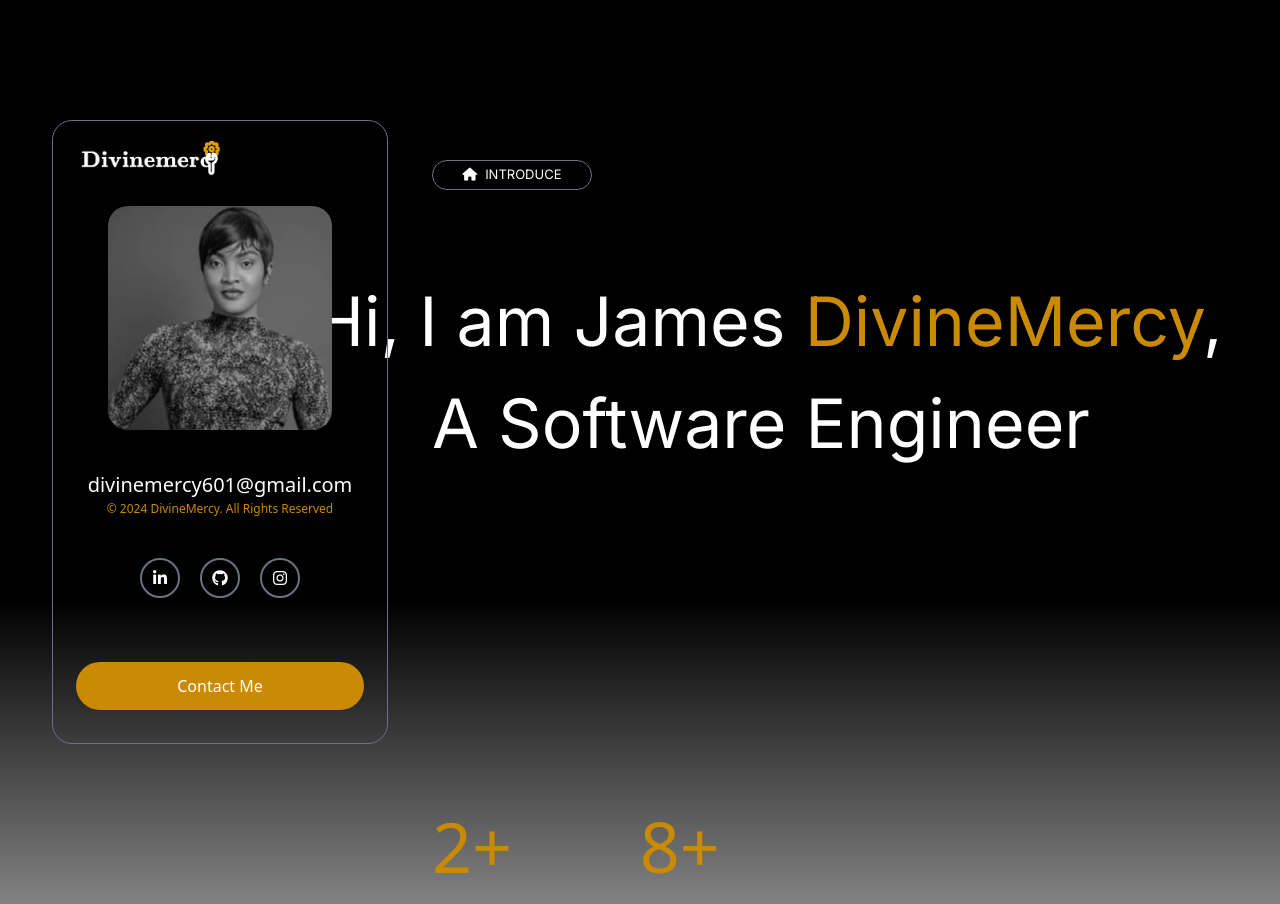
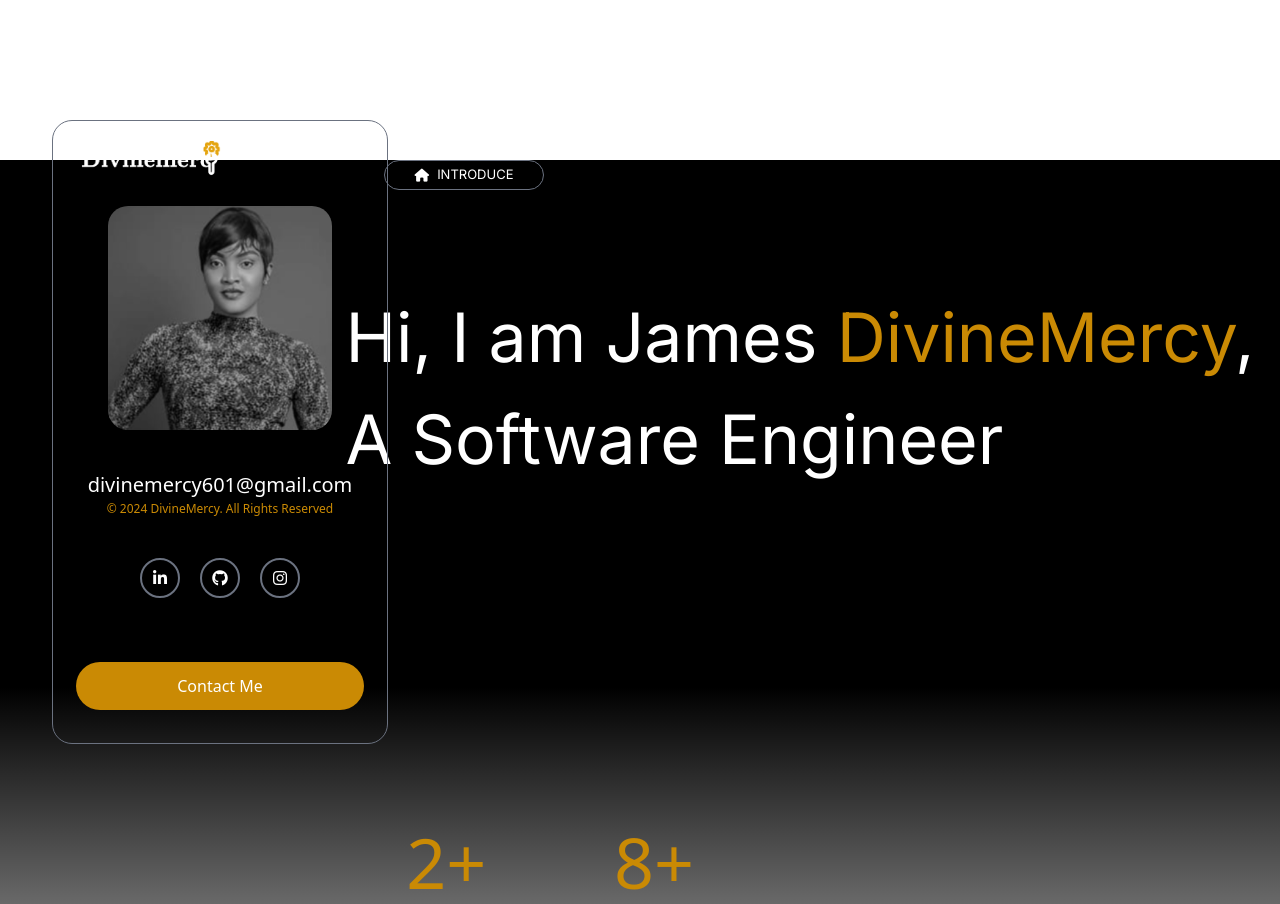
Before and after one commit to Divinegirl8/project, a React (Create React App) app: page /heroPage in a window 1280 px wide. Shown: the top 904 px of the page. Built offline with nearby package versions, Linux system fonts and the light colour scheme.

Commit message:
new commit

```diff
--- a/src/component/HeroPage/index.tsx
+++ b/src/component/HeroPage/index.tsx
@@ -1,3 +1,138 @@
+// import React, { useRef, useState} from "react";
+// import pix2 from "../../asset/hero-section/my-pic (1)-squared-photoaidcom-greyscale.png"
+// import '@fortawesome/fontawesome-free/css/all.min.css';
+// import FilledButton from "../reusuable/FilledButton";
+// import logo from "../../asset/hero-section/mylogo (1).png";
+// import Modal from "../reusuable/Modal";
+// import style from "./index.module.css"
+
+
+// const HeroPage = React.forwardRef<HTMLDivElement, {}>((props, ref) => {
+
+
+//     const [isVisible, setIsVisible] = useState(false);
+
+
+//     const handleModalToggle = () =>{
+//         setIsVisible(!isVisible);
+//     }
+
+
+
+
+
+//     return (
+
+//         <div className={`cursor-none bg-gradient-to-b from-black via-black to-transparent lg:pb-[15rem] pb-[45rem]  relative  ${style.customCursor}`} ref={ref}>
+//             <div className="">
+
+//                 <div className="border-gray-500 border-[0.5px] lg:w-[21rem] h-[39rem] mt-5  px-2 mx-5 lg:px-0 rounded-[20px] lg:left-5 lg:top-10 lg:mt-[80px] sm:mx-[2rem] lg:fixed z-50">
+
+//                    <div className="mt-5 ml-7">
+//                    <img src={logo} className=" w-[9rem]" />
+//                    </div>
+
+//                    <div className="flex justify-center mt-7">
+//                    <img src={pix2} className="w-[14rem] h-[14rem] rounded-[20px]" />
+//                    </div>
+//                     <h1 className="text-white text-[20px] text-center mt-10">divinemercy601@gmail.com</h1>
+//                     <p className="text-yellow-600 text-center text-[12px]">© 2024 DivineMercy. All Rights Reserved</p>
+
+//                     <div className="flex flex-row gap-5  items-center justify-center mt-10">
+
+//                     <div className="rounded-[50px] h-10 w-10 border-2 border-gray-500 hover:border-yellow-600 text-white flex items-center justify-center  cursor-pointer">
+//                             <a href="https://www.linkedin.com/in/divinemercy-james-1244a2239" target="_blank" rel="noopener noreferrer">
+//                                 <i className="fa-brands fa-linkedin-in" style={{ color: "#fff" }}></i>
+//                             </a>
+//                     </div>
+
+
+
+//                         <div className="rounded-[50px] h-10 w-10 border-2 border-gray-500 hover:border-yellow-600 text-white flex items-center justify-center cursor-pointer">
+//                             <a href="https://github.com/Divinegirl8" target="_blank" rel="noopener noreferrer">
+//                                 <i className="fa-brands fa-github" style={{ color: "#fff" }}></i>
+
+//                             </a>
+//                         </div>
+
+
+//                         <div className="rounded-[50px] h-10 w-10 border-2 border-gray-500 hover:border-yellow-600 text-white flex items-center justify-center  cursor-pointer">
+//                             <a href="https://www.instagram.com/divinemercy10_07/" target="_blank" rel="noopener noreferrer">
+//                                 <i className="fa-brands fa-instagram" style={{ color: "#fff" }}></i>
+
+//                             </a>
+//                         </div>
+
+
+//                 </div>
+
+//                     <div className="lg:flex lg:items-center justify-center mt-16">
+//                         <div onClick={handleModalToggle}>
+//                         <FilledButton text="Contact Me"/>
+//                         </div>
+
+//                             {isVisible && (
+//                                 <Modal isVisible={isVisible} onClose={handleModalToggle}/>
+
+//                             )}
+
+//                     </div>
+
+
+
+
+//                 </div>
+//                 <div className="flex lg:ml-[27rem] lg:pt-[10rem] pt-[5rem] ml-5">
+//                     <div className="flex flex-row gap-2 justify-center border-gray-500 border w-[10rem] h-[30px] rounded-[20px] pt-1">
+//                         <i className="fa-solid fa-house" style={{ color: "#fff", paddingTop: "3px", fontSize:"13px" }}></i>
+//                         <p className="font-normal text-white font-fontInter uppercase lg:text-[13px] text-[12px] mt-[1px] lg:mt-0">Introduce</p>
+//                     </div>
+//                 </div>
+
+//                 <div className="lg:hidden">
+//                     <p className=" font-normal text-[40px] text-white font-fontInter pt-[3rem] ml-5 ">
+//                         Hi, I am James <span className="text-yellow-600">DivineMercy</span>, A Software Engineer
+//                     </p>
+
+//                 </div>
+
+
+//                 <div className="text-center lg:ml-[16rem] hidden lg:block">
+//                     <p className="lg:pt-[5rem] font-normal text-[68px] text-white font-fontInter">
+//                         Hi, I am James <span className="text-yellow-600">DivineMercy</span>,
+//                     </p>
+
+//                 </div>
+
+//                 <div className="ext-center lg:ml-[27rem] justify-center ml-7  hidden lg:block">
+//                 <p className="font-normal text-[68px] text-white font-fontInter">A Software Engineer</p>
+
+//                 </div>
+
+
+//                 <div className="text-white  lg:ml-[27rem] ml-5 mt-16 lg:mt-[20rem] flex flex-row gap-16">
+//                    <div>
+//                    <h1 className="lg:text-[70px] text-[40px] text-yellow-600">2+</h1>
+//                    <h4 className="flex flex-col lg:text-[20px] text-[15px]">years of coding <span>experience</span> </h4>
+//                     </div>
+
+//                     <div>
+//                    <h1 className="lg:text-[70px] text-[40px] text-yellow-600">8+</h1>
+//                    <h4 className="flex flex-col lg:text-[20px] text-[15px]">completed <span>projects</span></h4>
+//                     </div>
+//                 </div>
+
+
+//                             </div>
+
+//             <div className="absolute inset-x-0 bottom-0 h-20 bg-gradient-to-b from-transparent to-[gray-900] z-10"></div>
+//         </div>
+//     );
+// });
+
+// export default HeroPage;
+
+
 import React, { useRef, useState} from "react";
 import pix2 from "../../asset/hero-section/my-pic (1)-squared-photoaidcom-greyscale.png"
 import '@fortawesome/fontawesome-free/css/all.min.css';
@@ -26,7 +161,7 @@ const HeroPage = React.forwardRef<HTMLDivElement, {}>((props, ref) => {
         <div className={`cursor-none bg-gradient-to-b from-black via-black to-transparent lg:pb-[15rem] pb-[45rem]  relative  ${style.customCursor}`} ref={ref}>
             <div className="">
 
-                <div className="border-gray-500 border-[0.5px] lg:w-[21rem] h-[39rem] mt-5  px-1 lg:px-0 rounded-[20px] lg:left-5 lg:top-10 lg:mt-[80px] sm:mx-[2rem] lg:fixed z-50">
+                <div className="border-gray-500 border-[0.5px] lg:w-[21rem] h-[39rem] mt-5  px-2 mx-5 lg:px-0 rounded-[20px] lg:left-5 lg:top-10 lg:mt-[80px] sm:mx-[2rem] lg:fixed z-50">
 
                    <div className="mt-5 ml-7">
                    <img src={logo} className=" w-[9rem]" />
@@ -82,7 +217,7 @@ const HeroPage = React.forwardRef<HTMLDivElement, {}>((props, ref) => {
 
 
                 </div>
-                <div className="flex lg:ml-[27rem] lg:pt-[10rem] pt-[5rem] ml-5">
+                <div className="flex lg:hidden pt-[5rem] ml-5">
                     <div className="flex flex-row gap-2 justify-center border-gray-500 border w-[10rem] h-[30px] rounded-[20px] pt-1">
                         <i className="fa-solid fa-house" style={{ color: "#fff", paddingTop: "3px", fontSize:"13px" }}></i>
                         <p className="font-normal text-white font-fontInter uppercase lg:text-[13px] text-[12px] mt-[1px] lg:mt-0">Introduce</p>
@@ -90,6 +225,7 @@ const HeroPage = React.forwardRef<HTMLDivElement, {}>((props, ref) => {
                 </div>
 
                 <div className="lg:hidden">
+
                     <p className=" font-normal text-[40px] text-white font-fontInter pt-[3rem] ml-5 ">
                         Hi, I am James <span className="text-yellow-600">DivineMercy</span>, A Software Engineer
                     </p>
@@ -97,20 +233,43 @@ const HeroPage = React.forwardRef<HTMLDivElement, {}>((props, ref) => {
                 </div>
 
 
-                <div className="text-center lg:ml-[16rem] hidden lg:block">
-                    <p className="lg:pt-[5rem] font-normal text-[68px] text-white font-fontInter">
+
+
+                 <div className="lg:flex flex-col text-white justify-center items-center mt-[10rem] hidden">
+                <div className="mr-[22rem]">
+                <div className="flex flex-row gap-2 items-center justify-center border-gray-500 border w-[10rem] h-[30px] rounded-[20px]">
+                    <i className="fa-solid fa-house" style={{ color: "#fff", fontSize: "13px" }}></i>
+                    <p className="font-normal text-white font-fontInter uppercase lg:text-[13px] text-[12px]">Introduce</p>
+                </div>
+                </div>
+
+                    <div className="font-normal text-[68px] text-white font-fontInter ml-[20rem] mt-[6rem]">
+                    <p>
                         Hi, I am James <span className="text-yellow-600">DivineMercy</span>,
                     </p>
 
-                </div>
+                    <p>A Software Engineer</p>
+                    </div>
+                 </div>
 
-                <div className="ext-center lg:ml-[27rem] justify-center ml-7  hidden lg:block">
-                <p className="font-normal text-[68px] text-white font-fontInter">A Software Engineer</p>
 
+
+
+
+                <div className="text-white  ml-5 mt-16  flex flex-row gap-16 lg:hidden">
+                   <div>
+                   <h1 className="lg:text-[70px] text-[40px] text-yellow-600">2+</h1>
+                   <h4 className="flex flex-col lg:text-[20px] text-[15px]">years of coding <span>experience</span> </h4>
+                    </div>
+
+                    <div>
+                   <h1 className="lg:text-[70px] text-[40px] text-yellow-600">8+</h1>
+                   <h4 className="flex flex-col lg:text-[20px] text-[15px]">completed <span>projects</span></h4>
+                    </div>
                 </div>
 
 
-                <div className="text-white  lg:ml-[27rem] ml-5 mt-16 lg:mt-[20rem] flex flex-row gap-16">
+                <div className="text-white  hidden justify-center  mt-[20rem] lg:flex flex-row gap-16 mr-[10rem]">
                    <div>
                    <h1 className="lg:text-[70px] text-[40px] text-yellow-600">2+</h1>
                    <h4 className="flex flex-col lg:text-[20px] text-[15px]">years of coding <span>experience</span> </h4>
```
